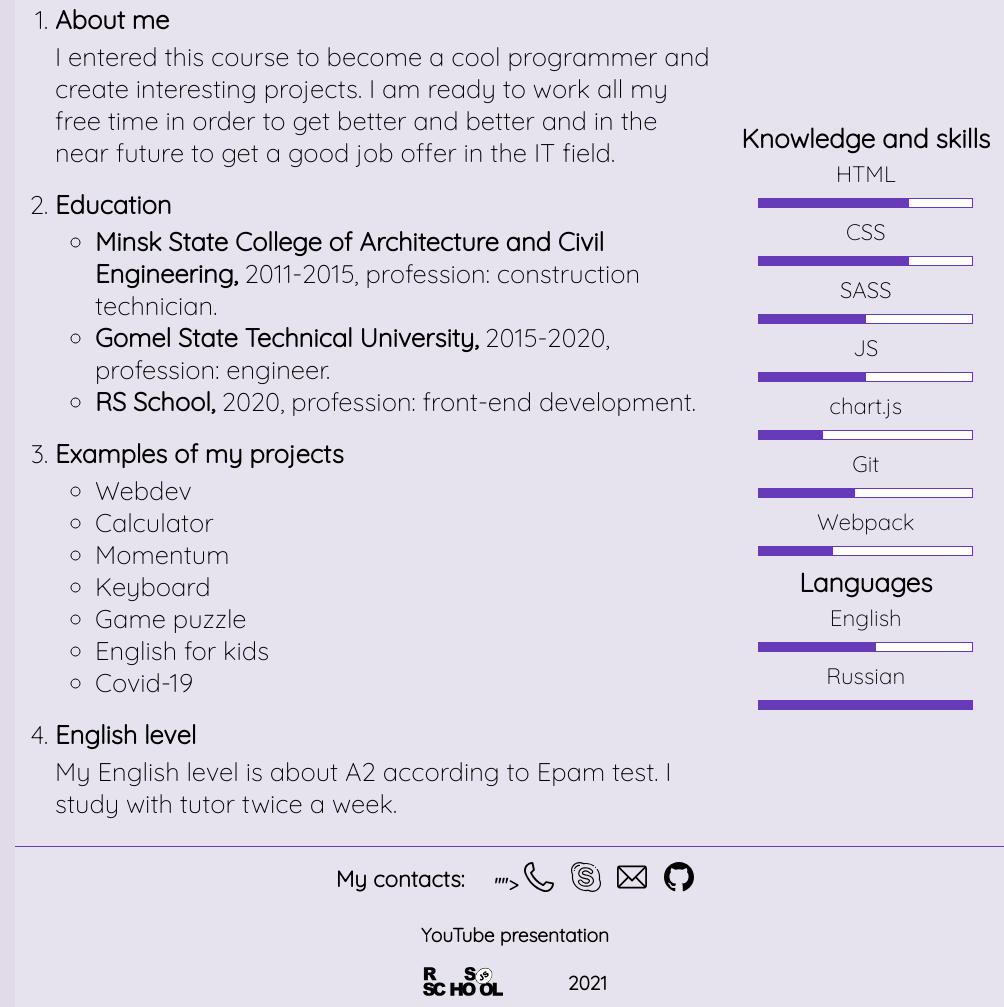
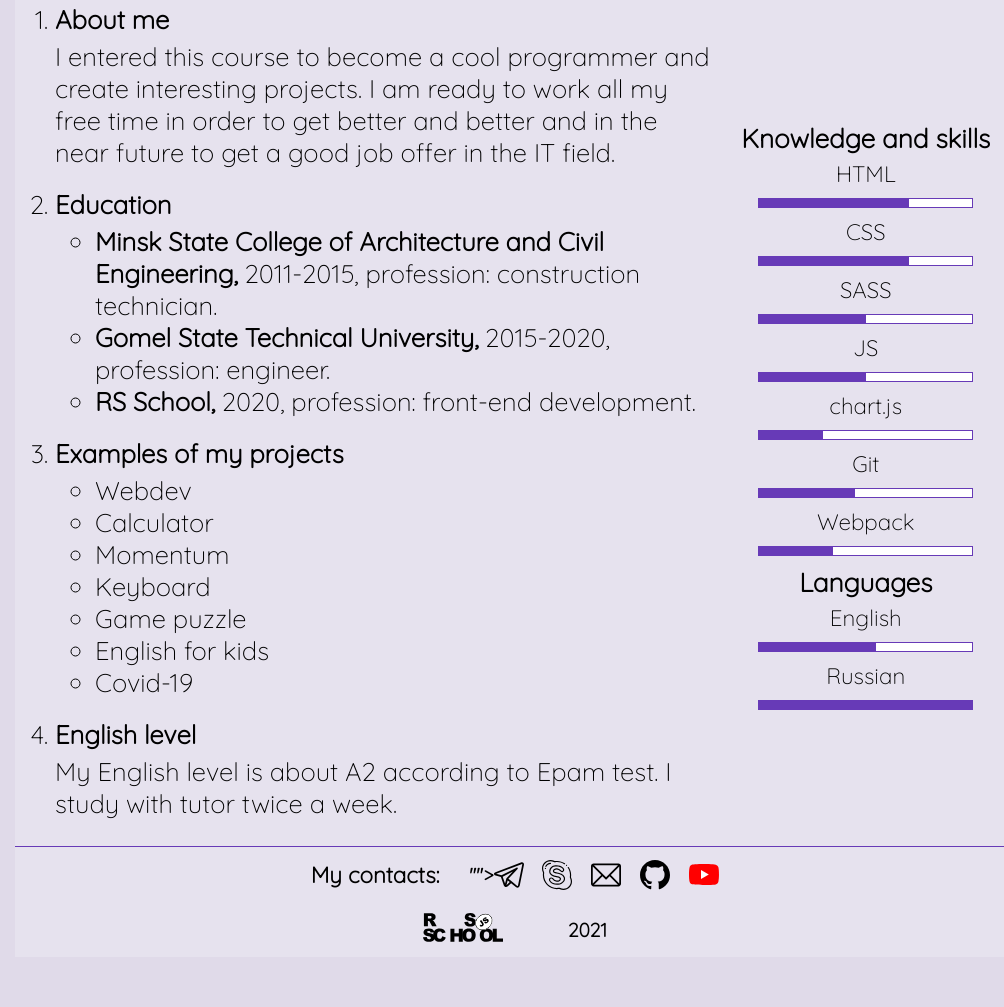
Before and after one commit to IrinaKorbut/rsschool-cv, a plain HTML site: page index.html in a window 1280 px wide. Shown: the part 165-1172 px from the top of the page, without its empty margins (125-1129 px from the left). After the commit the page ends 1122 px from the top, so only its background shows below. Drawn offline with Linux system fonts and the light colour scheme.

Commit message:
fix: change footer styles

```diff
--- a/index.html
+++ b/index.html
@@ -217,7 +217,7 @@
                 <ul class="contacts__list">
                     <li class="contacts__list__item">
                         <a href="tg://resolve?domain=<irisharomka>"">
-                            <img class="icons" src="./assets/phone.svg" alt="skype icon">
+                            <img class="icons" src="./assets/telegram.svg" alt="telegram icon">
                         </a>
                     </li>
                     <li class="contacts__list__item">
@@ -227,7 +227,7 @@
                     </li>
                     <li class="contacts__list__item">
                         <a href="mailto:irisharomka96@gmail.com">
-                            <img class="icons" src="./assets/email.svg" alt="skype icon">
+                            <img class="icons" src="./assets/email.svg" alt="email icon">
                         </a>
                     </li>
                     <li class="contacts__list__item">
@@ -235,13 +235,13 @@
                             <img class="icons" src="./assets/github_icon.svg" alt="gitHub icon">
                         </a>
                     </li>
+                    <li class="contacts__list__item">
+                        <a href="https://studio.youtube.com/channel/UCzUy2hCDxaepouPTvKNceug">
+                            <img class="icons" src="./assets/YouTube_full-color_icon_(2017).svg" alt="gitHub icon">
+                        </a>
+                    </li>
                 </ul>
             </section>
-            <div class="presentation-link">
-                <a href="https://studio.youtube.com/channel/UCzUy2hCDxaepouPTvKNceug">
-                    YouTube presentation
-                </a>
-            </div>
             <section class="logo-year-container">
                 <div class="logo">
                     <a href="https://rs.school">
--- a/style.scss
+++ b/style.scss
@@ -164,14 +164,14 @@ footer {
   flex-direction: column;
   justify-content: space-between;
   align-items: center;
-  height: 160px;
+  height: 110px;
   font-size: 1.2rem;
   font-weight: 600;
   border-top: 1px solid #673ab7;
 
   .contacts {
     width: 100%;
-    height: 40%;
+    height: 50%;
     display: flex;
     flex-direction: row;
     justify-content: center;
@@ -188,13 +188,16 @@ footer {
       justify-content: space-between;
       text-align: center;
       padding: 0;
-      width: 20%;
+      width: 25%;
 
       &__item {
         display: flex;
         justify-content: center;
 
         a {
+          display: flex;
+          align-items: center;
+
           .icons {
             width: 30px;
           }
@@ -203,12 +206,8 @@ footer {
     }
   }
 
-  .presentation-link {
-    margin: 10px 0;
-  }
-
   .logo-year-container {
-    height: 30%;
+    height: 50%;
     display: flex;
     justify-content: space-around;
     align-items: center;
```
Also changed, not shown: assets/YouTube_full-color_icon_(2017).svg (added), assets/telegram.svg (added), style.css, 1 other file.
